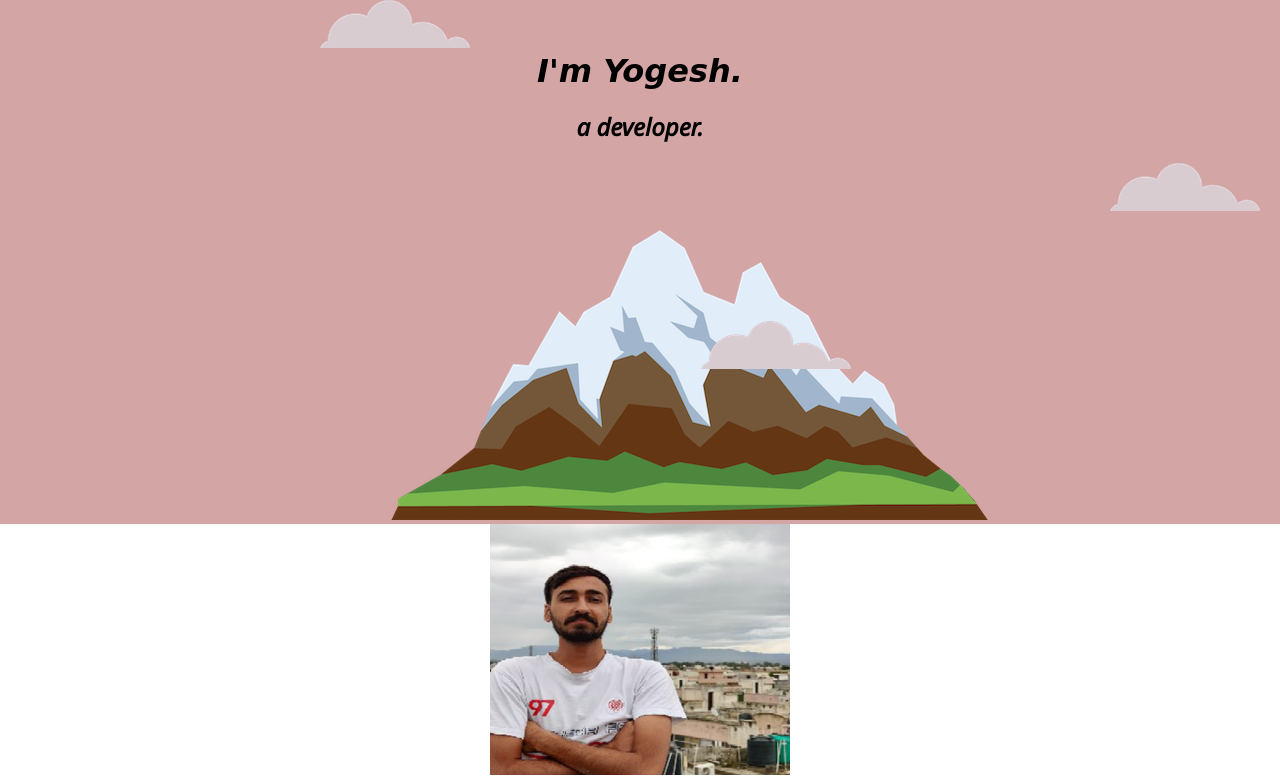
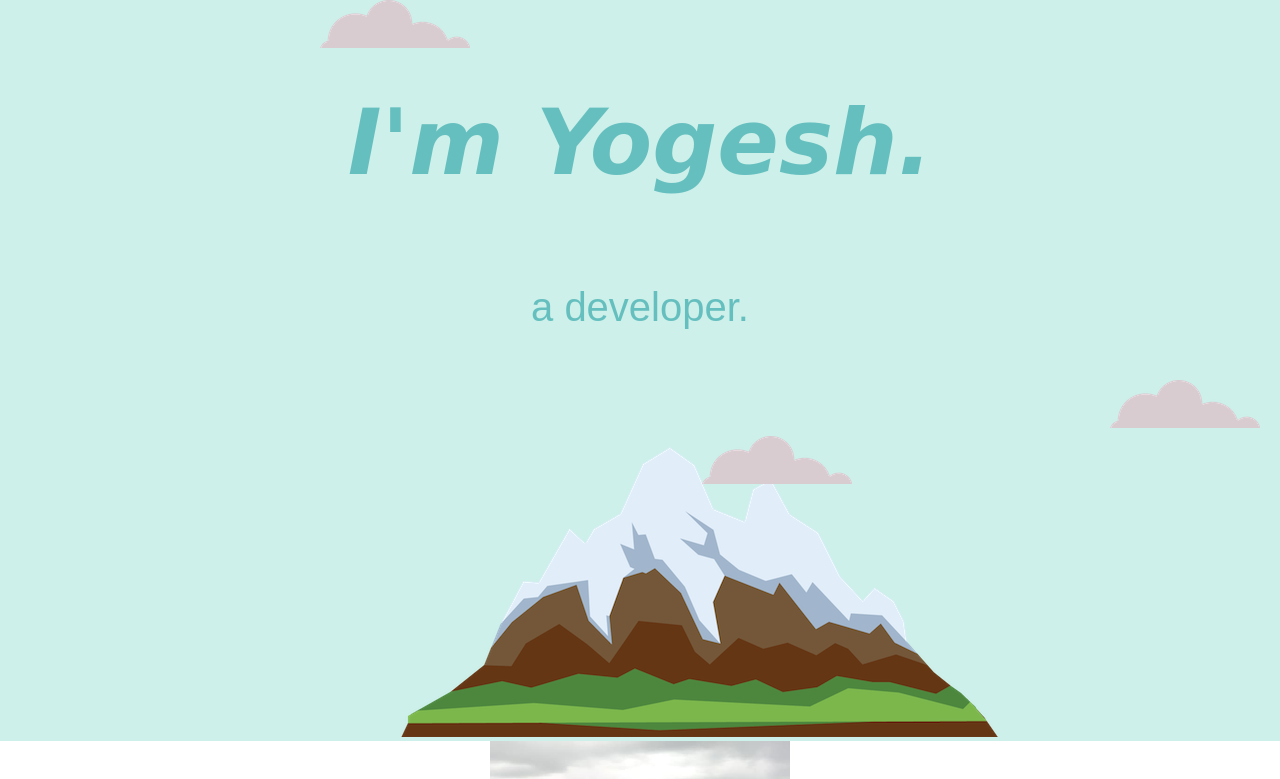
Before and after one commit to robolover99/new_cv, a plain HTML site: page index.html in a window 1280 px wide. Shown: the top 779 px of the page. Drawn offline with Linux system fonts and the light colour scheme; a web font is replaced by a local one.

Commit message:
Update styles.css

```diff
--- a/css/styles.css
+++ b/css/styles.css
@@ -1,12 +1,15 @@
-/*********************************IMAGES**********************/
 
+/*********************************FACE**********************/
 .Top
 {
-  background-color: #D4A5A5;
+  background-color: #CDF0EA;
   height: auto;
   width: 100%;
   position: relative;
 }
+
+/*********************************IMAGES**********************/
+
 .cloud1
 {
   position: absolute;
@@ -14,14 +17,14 @@
 }
 .mountain
 {
-  padding-left: 390px;
     position: relative;
+    left: 400px;
 }
 .cloud2
 {
   position: absolute;
-    right: 429px;
-    top: 321px;
+    right: 428px;
+    top: 436px;
 }
 
 .profpic
@@ -56,33 +59,52 @@
 body
 {
   margin: 0;
+  font-family: 'Merriweather', serif;
 }
+
+/*********************************HEADINGS**********************/
 
 h1
 {
+    font-size: 5.682rem;
     margin: 0;
-    font-family: 'Zen Loop', cursive;
+    font-family: 'Sacramento', cursive;
     padding-left: 0;
     text-align: center;
-
+    color: #66BFBF;
+    line-height: 2;
 }
 
 h2
 {
-  font-family: 'Noto Sans', sans-serif;
+  font-family: 'Monteserrat', sans-serif;
   text-align: center;
+  font-size: 2.5rem;
+  color: #66BFBF;
+  font-weight: normal;
+  line-height: 2;
 }
 
 h3
 {
   text-align: center;
+  font-family: 'Monteserrat', sans-serif;
+  color: #11999E;
 }
+
+/*********************************DESCRIPTION**********************/
+
 
 p
 {
 text-align: center;
 }
 
+a
+{
+  color: #11999E;
+}
+
 .bottom-container
 {
   text-align: center;
```
